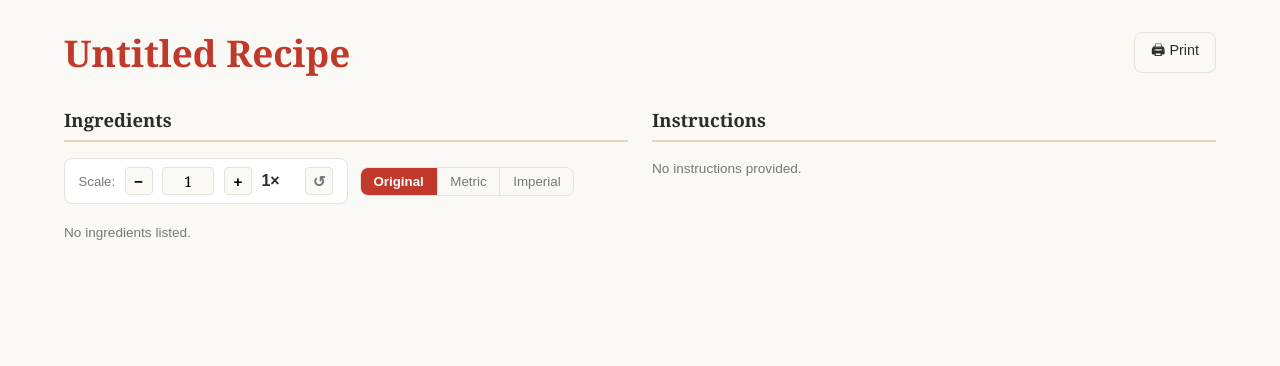
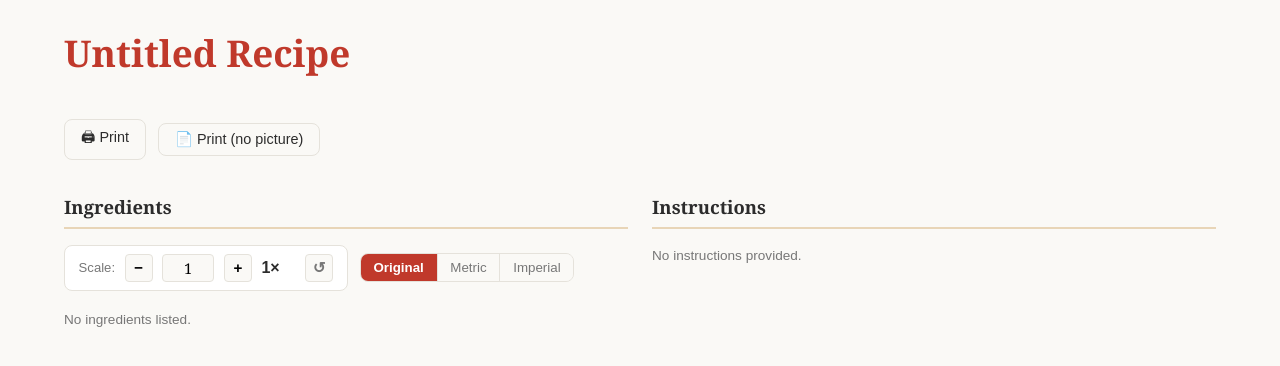
Before and after one commit to calboy1234/therecipes, a Flask app: template templates/recipe_view.html in a window 1280 px wide. Shown: the part 43-409 px from the top of the page. Run offline with Flask 3, Linux system fonts and the light colour scheme; the template is opened without the code that fills it, so the values that code supplies are empty.

Commit message:
ui: enhance recipe view layout and overhaul print functionality

```diff
--- a/templates/recipe_view.html
+++ b/templates/recipe_view.html
@@ -128,17 +128,91 @@
     margin-top: .1rem;
   }
 
-  /* ── Recipe image ── */
+  /* ── Header Grid ── */
+  .recipe-header-grid {
+    display: grid;
+    grid-template-columns: 1fr;
+    gap: 1.5rem;
+    margin-bottom: 2rem;
+    align-items: start;
+  }
+
+  @media (min-width: 901px) {
+    .recipe-header-grid.has-image {
+      grid-template-columns: 1fr 400px;
+    }
+  }
+
+  .header-main {
+    display: flex;
+    flex-direction: column;
+    gap: 0.5rem;
+  }
+
+  .recipe-description {
+    margin-top: .75rem;
+    font-size: 1rem;
+    color: var(--muted);
+    max-width: 600px;
+    line-height: 1.6;
+  }
+
+  .header-image {
+    width: 100%;
+  }
+
+  .recipe-img-new {
+    width: 100%;
+    max-height: 500px;
+    object-fit: cover;
+    display: block;
+    border-radius: var(--radius);
+    box-shadow: var(--shadow);
+  }
+
+  @media (max-width: 900px) {
+    .header-image {
+      order: -1; /* Image on top for mobile */
+    }
+  }
+
+  /* ── Recipe image (legacy, keeping for reference if needed but mostly replaced by new) ── */
   .recipe-img {
     width: 100%; max-height: 380px; object-fit: cover;
     display: block; border-radius: var(--radius);
     margin-bottom: 1.5rem;
+  /* ── Printing ── */
+  @media print {
+    .recipe-header-grid.has-image { grid-template-columns: 1fr !important; }
+    .header-image { max-width: 100%; margin-top: 1rem; }
+    .recipe-img-new { max-height: 400px; width: auto; margin: 0 auto; }
+    .two-col { grid-template-columns: 1fr !important; gap: 0.5rem !important; }
+    .section-heading { margin-top: 1.5rem; }
+    body { font-size: 12pt; color: #000; }
+    .recipe-title { font-size: 24pt; }
+
+    /* Hide image if no-image class is present on body */
+    body.print-no-image .header-image { display: none !important; }
   }
 </style>
 
-<!-- ── Header ── -->
-<div style="display:flex; justify-content:space-between; align-items:flex-start; flex-wrap:wrap; gap:1rem; margin-bottom:1.5rem;">
-  <div>
+<script>
+  function printRecipe(includeImage) {
+    if (!includeImage) {
+      document.body.classList.add('print-no-image');
+    }
+    window.print();
+    // Use a slight delay to remove the class after print dialog opens
+    // (most browsers take a snapshot for the preview immediately)
+    setTimeout(() => {
+      document.body.classList.remove('print-no-image');
+    }, 500);
+  }
+</script>
+
+<!-- ── Header & Image ── -->
+<div class="recipe-header-grid {{ 'has-image' if recipe.image_path else '' }}">
+  <div class="header-main">
     <h1 class="recipe-title">{{ recipe.title or 'Untitled Recipe' }}</h1>
 
     <div class="recipe-meta">
@@ -166,30 +240,32 @@
     </div>
 
     {% if recipe.description %}
-    <p style="margin-top:.75rem; font-size:1rem; color:var(--muted); max-width:560px; line-height:1.6;">
+    <p class="recipe-description">
       {{ recipe.description }}
     </p>
     {% endif %}
-  </div>
 
-  <div class="gap no-print">
-    <button onclick="window.print()" class="btn btn-outline">🖨 Print</button>
+    <div class="gap no-print" style="margin-top: 1rem;">
+      <button onclick="printRecipe(true)" class="btn btn-outline">🖨 Print</button>
+      <button onclick="printRecipe(false)" class="btn btn-outline">📄 Print (no picture)</button>
       {% if is_authenticated %}
         <a href="/recipe/{{ recipe.id }}/edit" class="btn btn-primary">✏ Edit</a>
       {% endif %}
     </div>
   </div>
 
-<!-- ── Recipe image ── -->
   {% if recipe.image_path %}
+  <div class="header-image">
     {% if recipe.image_path.startswith('http') %}
       <img src="{{ recipe.image_path }}" alt="{{ recipe.title or 'Recipe photo' }}"
-         class="recipe-img" onerror="this.style.display='none'" />
+           class="recipe-img-new" onerror="this.parentElement.style.display='none'" />
     {% else %}
       <img src="/recipe/{{ recipe.id }}/image" alt="{{ recipe.title or 'Recipe photo' }}"
-         class="recipe-img" onerror="this.style.display='none'" />
+           class="recipe-img-new" onerror="this.parentElement.style.display='none'" />
     {% endif %}
+  </div>
   {% endif %}
+</div>
 
 <!-- ── Body ── -->
 <div class="two-col">
```
Lines whose indentation alone changed are shown as unchanged.
